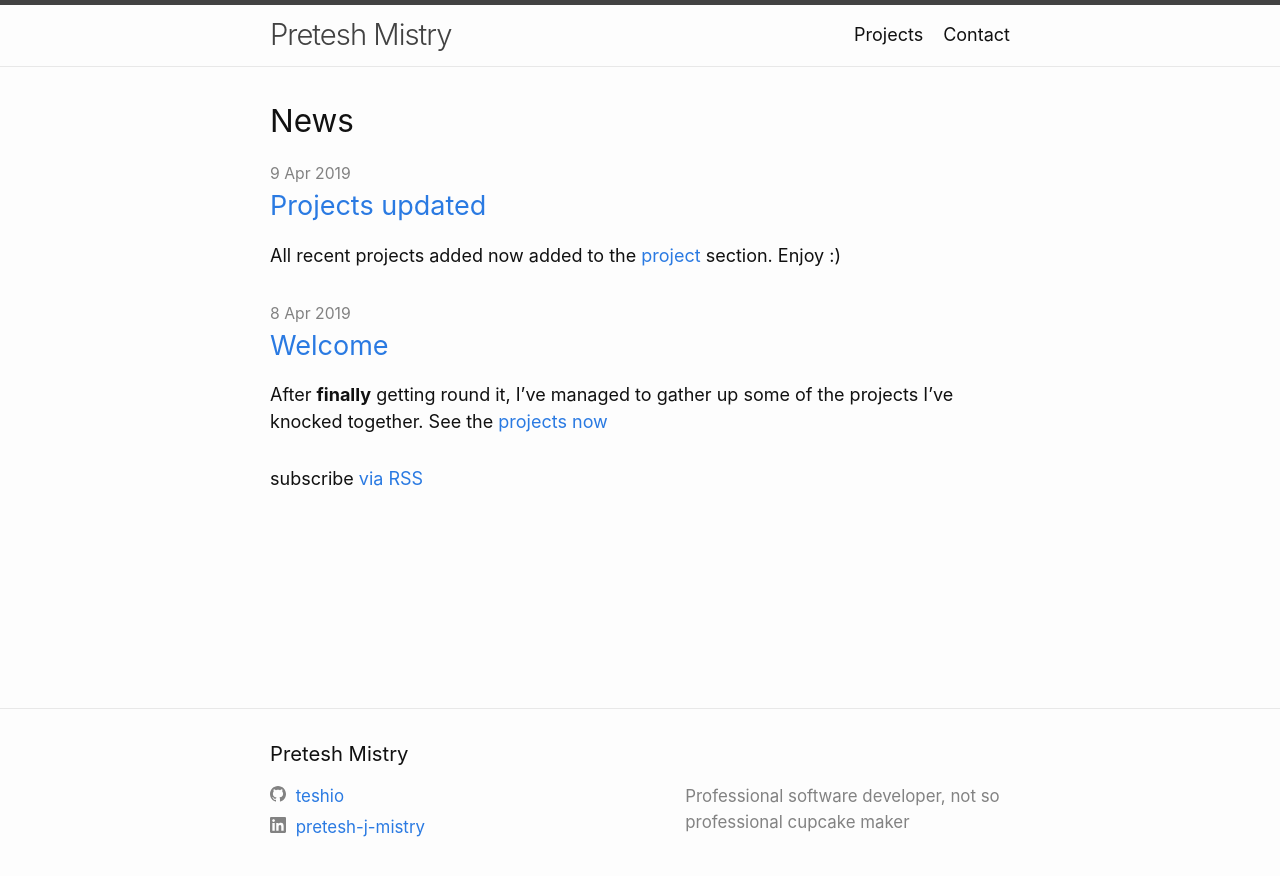
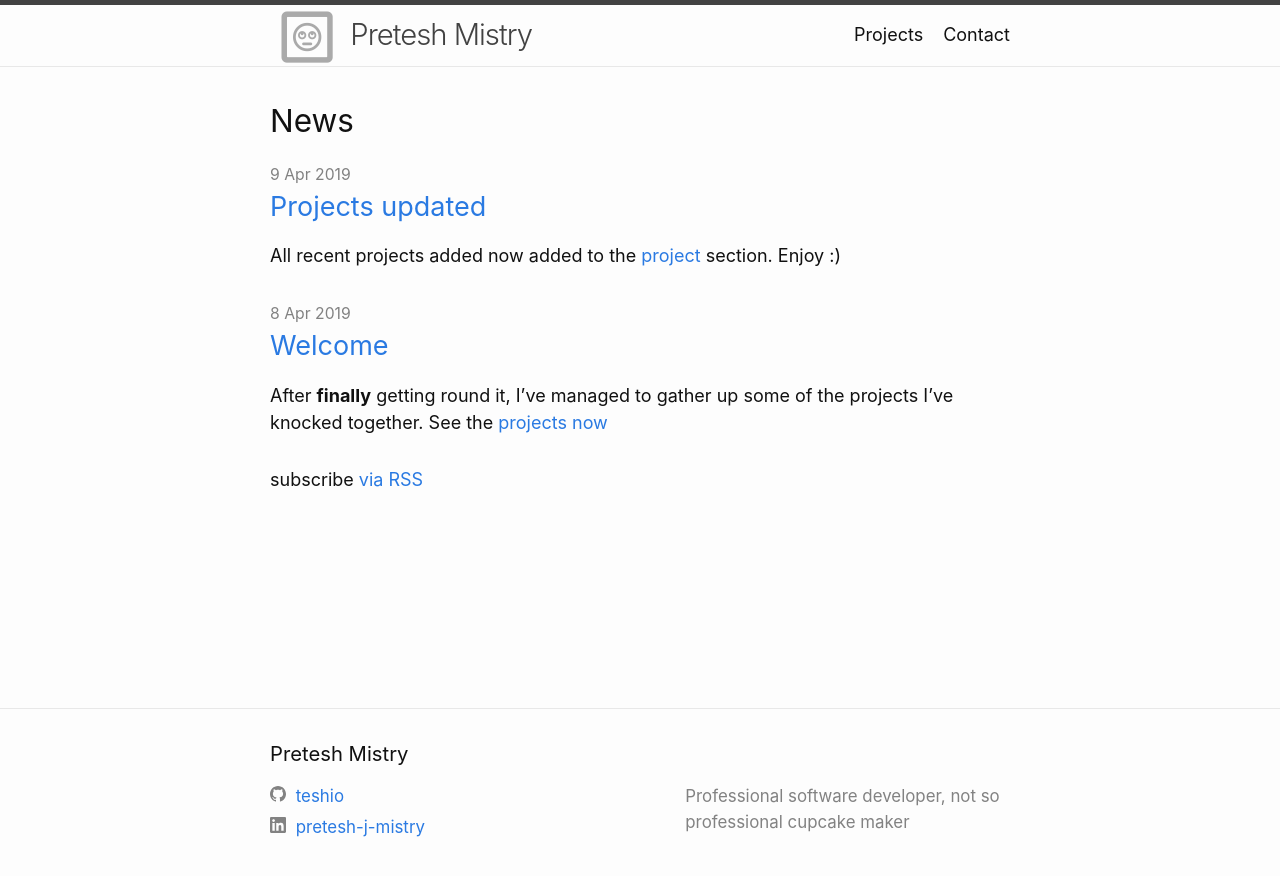
Before and after one commit to teshio/teshio.github.io, a Jekyll site: the page built from index.md, in a window 1280 px wide. Shown: the top 876 px of the page. Built offline with Jekyll 4.4.1, drawn with Linux system fonts in a browser that asks for light colours; nearby versions of some CDN libraries.

Commit message:
add styles

```diff
--- a/_includes/head.html
+++ b/_includes/head.html
@@ -3,6 +3,8 @@
   <meta http-equiv="X-UA-Compatible" content="IE=edge">
   <meta name="viewport" content="width=device-width, initial-scale=1">
   {%- seo -%}
+  <link rel="stylesheet" href="https://cdnjs.cloudflare.com/ajax/libs/font-awesome/5.8.1/css/all.min.css" integrity="sha256-7rF6RaSKyh16288E3hVdzQtHyzatA2MQRGu0cf6pqqM=" crossorigin="anonymous" />
+<link rel="stylesheet" href="https://cdnjs.cloudflare.com/ajax/libs/animate.css/3.7.0/animate.min.css" integrity="sha256-HtCCUh9Hkh//8U1OwcbD8epVEUdBvuI8wj1KtqMhNkI=" crossorigin="anonymous" />
   <link rel="stylesheet" href="{{ "/assets/main.css" | relative_url }}">
   {%- feed_meta -%}
   {%- if jekyll.environment == 'production' and site.google_analytics -%}
--- a/_includes/header.html
+++ b/_includes/header.html
@@ -3,7 +3,12 @@
   <div class="wrapper">
     {%- assign default_paths = site.pages | map: "path" -%}
     {%- assign page_paths = site.header_pages | default: default_paths -%}
-    <a class="site-title" rel="author" href="{{ "/" | relative_url }}">{{ site.title | escape }}</a>
+    <a class="site-title" rel="author" href="{{ "/" | relative_url }}">
+      <span class="fa-stack fa-1x" style="color:#aaa;">
+        <i class="far fa-square  fa-stack-2x" ></i>
+        <i class="far fa-meh-rolling-eyes  fa-stack-1x   animated shake" ></i>
+      </span>
+       {{ site.title | escape }}</a>
 
     {%- if page_paths -%}
       <nav class="site-nav">
```
Also changed, not shown: projects.md (+22 -14 lines), images/pm-1.png (added).
